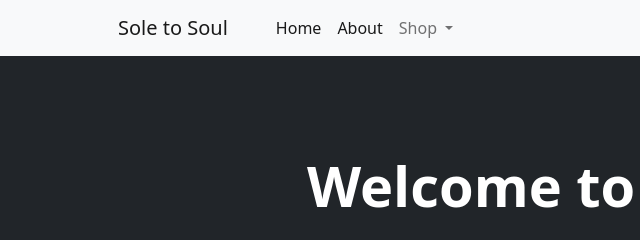
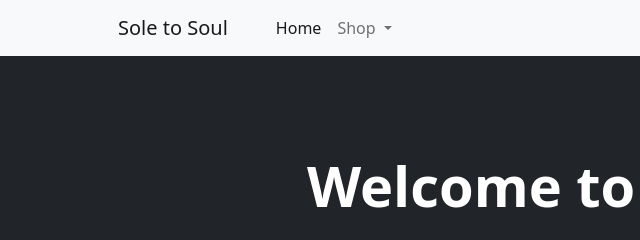
Before and after one commit to coevpen/e-commerce_shoes, a website: page public/index.html in a window 1280 px wide. Shown: the top 240 px of the page, 0-640 px from the left. Drawn offline with nearby package versions, Linux system fonts and the light colour scheme.

Commit message:
removed About button on navbar

```diff
--- a/public/index.html
+++ b/public/index.html
@@ -26,9 +26,6 @@
                 <ul class="navbar-nav me-auto mb-2-lg-0 ms-lg-4">
                     <li class="nav-item">
                         <a class="nav-link active" aria-current="page" href="index.html">Home</a>
-                    </li>
-                    <li class="nav-item">
-                        <a class="nav-link active" aria-current="page" href="#!">About</a>
                     </li>
                     <li class="nav-item dropdown">
                         <a id="navbarDropdown" class="nav-link dropdown-toggle" href="#" role="button"
```
